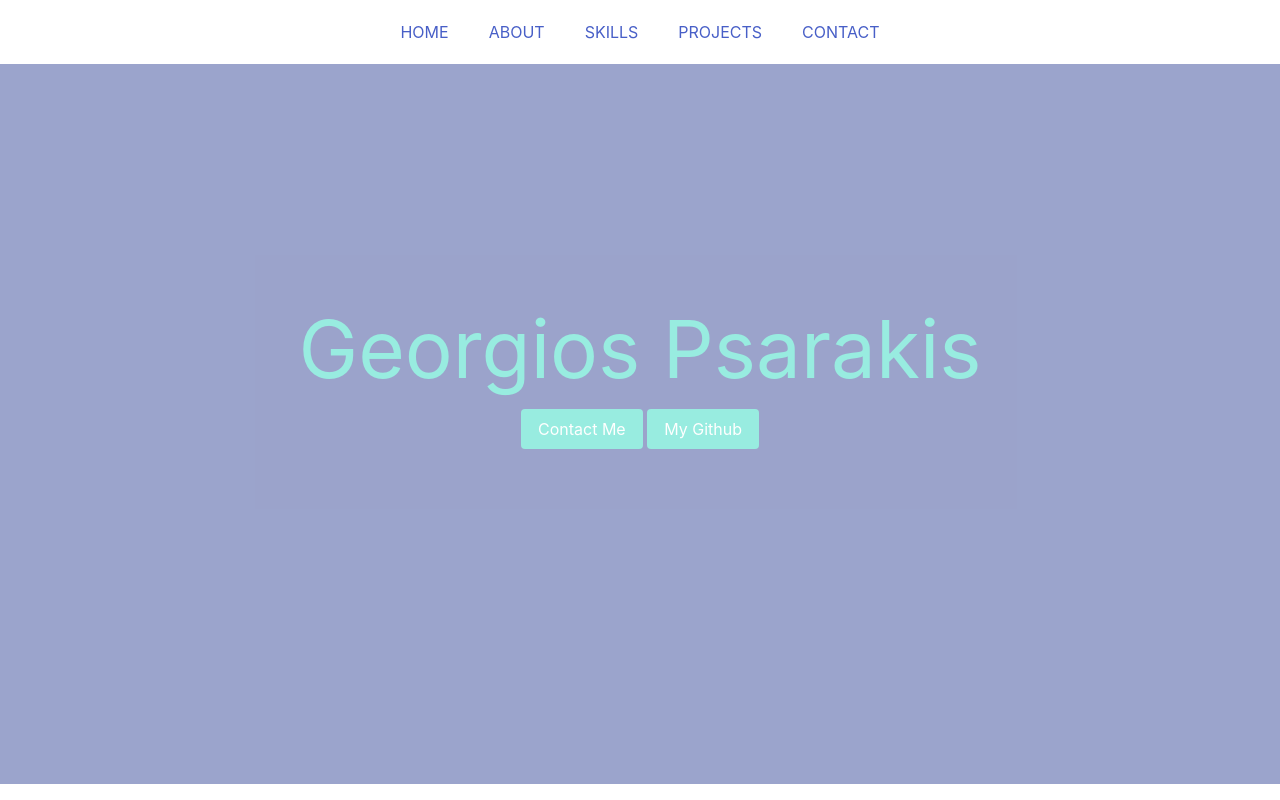
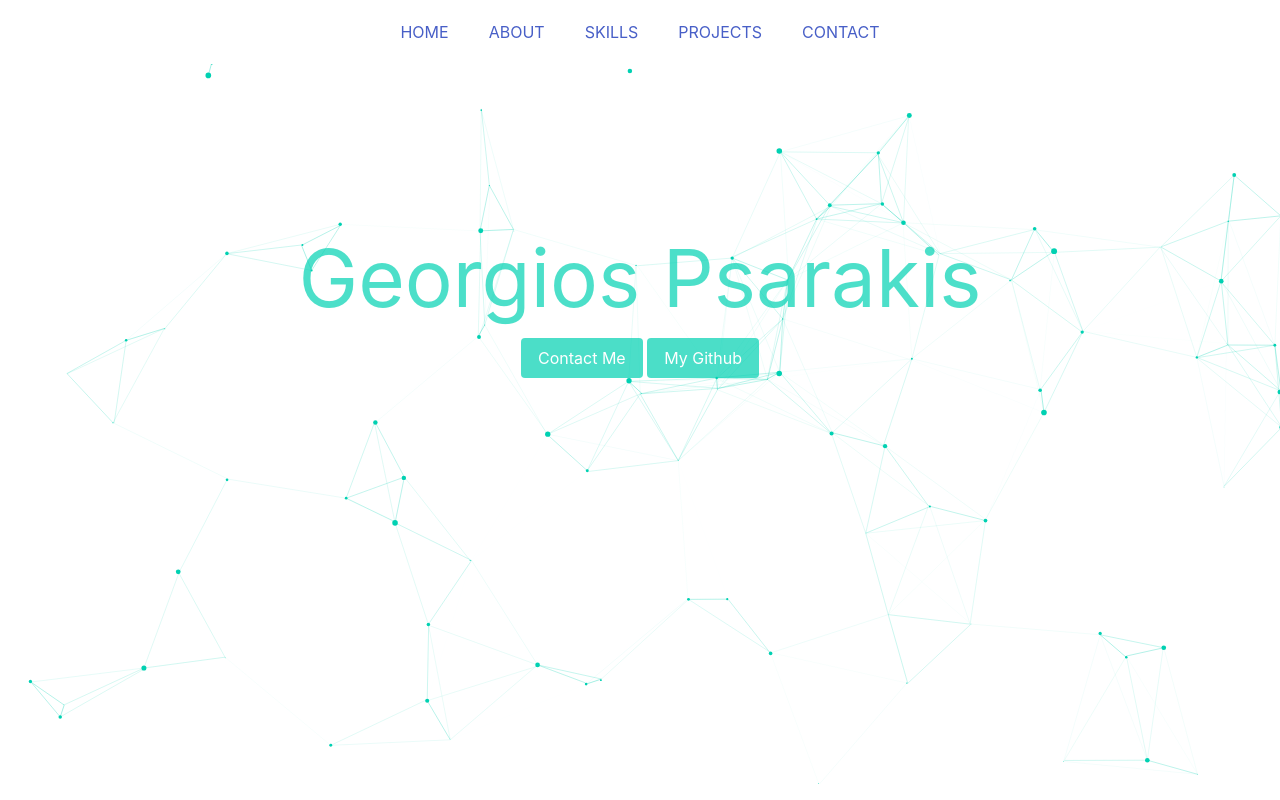
Before and after one commit to GeorgiosP/Georgios-Portfolio, a website: page index.html in a window 1280 px wide. Shown: the top 800 px of the page. Drawn offline with nearby package versions, Linux system fonts and the light colour scheme.

Commit message:
Finished header section design might do some revision

```diff
--- a/index.html
+++ b/index.html
@@ -40,19 +40,18 @@
         <i class="fa fa-bars faded" aria-hidden="true"></i>
 
     </a>
+
     <header class="home">
-               <div id="particles-js">
+
+        <div id="particles-js"></div>
         <div class="header-content">
+                <h1 id="name">Georgios Psarakis</h1>
+                <a class="button is-primary">Contact Me</a>
+                <a class="button is-primary">My Github</a>
+        </div>
 
-            <h1 id="name">Georgios Psarakis</h1>
+    </header>
 
-
-                    <a class="button is-primary">Contact Me</a>
-                    <a class="button is-primary">My Github</a>
-
-            </div>
-        </div>
-    </header>
     <section class="about" id="about">
         <h1 class="section-title">About me</h1>
         <div class="section-content">
@@ -97,8 +96,8 @@
 
     <script src="./scripts/sidenav.js">
     </script>
-    <script src="https://cdn.jsdelivr.net/particles.js/2.0.0/particles.min.js">
-    particlesJS();</script>
+    <script src="https://cdn.jsdelivr.net/particles.js/2.0.0/particles.min.js"></script>
+    <script src="./scripts/particles.js"></script>
 </div>
 </body>
 
--- /dev/null
+++ b/scripts/particles.js
@@ -0,0 +1,111 @@
+particlesJS("particles-js", {
+ "particles": {
+    "number": {
+      "value": 80,
+      "density": {
+        "enable": true,
+        "value_area": 800
+      }
+    },
+    "color": {
+      "value": "#00d1b2"
+    },
+    "shape": {
+      "type": "circle",
+      "stroke": {
+        "width": 0,
+        "color": "#000000"
+      },
+      "polygon": {
+        "nb_sides": 5
+      },
+      "image": {
+        "src": "img/github.svg",
+        "width": 100,
+        "height": 100
+      }
+    },
+    "opacity": {
+      "value": 1,
+      "random": false,
+      "anim": {
+        "enable": false,
+        "speed": 1,
+        "opacity_min": 0.1,
+        "sync": false
+      }
+    },
+    "size": {
+      "value": 3,
+      "random": true,
+      "anim": {
+        "enable": false,
+        "speed": 40,
+        "size_min": 0.1,
+        "sync": false
+      }
+    },
+    "line_linked": {
+      "enable": true,
+      "distance": 150,
+      "color": "#00d1b2",
+      "opacity": 0.4,
+      "width": 1
+    },
+    "move": {
+      "enable": true,
+      "speed": 6,
+      "direction": "none",
+      "random": false,
+      "straight": false,
+      "out_mode": "out",
+      "bounce": false,
+      "attract": {
+        "enable": false,
+        "rotateX": 600,
+        "rotateY": 1200
+      }
+    }
+  },
+  "interactivity": {
+    "detect_on": "canvas",
+    "events": {
+      "onhover": {
+        "enable": false,
+        "mode": "repulse"
+      },
+      "onclick": {
+        "enable": false,
+        "mode": "push"
+      },
+      "resize": true
+    },
+    "modes": {
+      "grab": {
+        "distance": 400,
+        "line_linked": {
+          "opacity": 1
+        }
+      },
+      "bubble": {
+        "distance": 400,
+        "size": 40,
+        "duration": 2,
+        "opacity": 8,
+        "speed": 3
+      },
+      "repulse": {
+        "distance": 200,
+        "duration": 0.4
+      },
+      "push": {
+        "particles_nb": 4
+      },
+      "remove": {
+        "particles_nb": 2
+      }
+    }
+  },
+  "retina_detect": true
+
+});
--- a/styles/main.css
+++ b/styles/main.css
@@ -1,47 +1,54 @@
-html{
+html {
     overflow: none;
 }
-header{
+
+header {
     display: flex;
     justify-content: center;
     flex-flow: row;
     position: relative;
     /*background-image: url('../assets/gifs/coding.gif');*/
     /*background-color:  rgba(0, 0, 0, .5);*/
-    background-position: center;
-    background-size: cover;
     overflow: hidden;
     /*color: rgba(255, 255, 255, 0.4);*/
     height: 90vh;
-    opacity: 0.4;
-    background: #071C7F;
-}
-h1#name{
-    font-size: 5em;
-    color: #00d1b2;
-
-}
-
-
-header .header-content{
-    width: 100%;
-    text-align: center;
-    margin: 33% 0% 5% 0%;
-
 
 
 }
 
-
-section {
-
-    padding: 7% 0% 7% 0%;
-    /*transform: rotate(-10deg) scale(1); */
+h1#name {
+    font-size: 5em;
+    color: rgba(0, 209, 178, 0.7);
 
 }
 
+div.header-content {
+    width: 100%;
+    text-align: center;
+    margin: 12% 0% 5% 0%;
+    position: absolute;
+}
+div#particles-js{
+    width: 100%;
+}
 
-section .section-content{
+
+a.button.is-primary{
+     transition: background-color 450ms ease-in-out;
+     opacity: 0.7;
+}
+
+a.button.is-primary:hover{
+    background-color: rgba(7, 28, 127, 0.7);
+    cursor: pointer;
+}
+
+section {
+    padding: 7% 0% 7% 0%;
+    /*transform: rotate(-10deg) scale(1); */
+}
+
+section .section-content {
     display: flex;
     flex-flow: row wrap;
     justify-content: center;
@@ -62,7 +69,6 @@ nav .pageNav li {
     padding: 20px;
     list-style-type: none;
     text-transform: uppercase;
-
 }
 
 nav .pageNav {
@@ -130,7 +136,6 @@ li a {
     background: rgba(0, 0, 0, 0.2);
     border-radius: 2px;
     z-index: 1;
-
 }
 
 .faded {
@@ -141,9 +146,7 @@ opacity: 0;
     -webkit-transition: opacity 0.2s ease-in;
 }
 
-
-
-.fade{
+.fade {
     opacity: 1;
     transition: opacity 0.6s ease-out;
     -ms-transition: opacity 0.6s ease-out;
@@ -151,34 +154,33 @@ opacity: 1;
     -webkit-transition: opacity 0.6s ease-out;
 }
 
-.fa.fa-code-fork{
+.fa.fa-code-fork {
     color: white;
     font-size: 120px;
 }
 
-div.column{
+div.column {
     text-align: center;
 }
 
-h1.section-title{
+h1.section-title {
     text-align: center;
 }
 
-
-section.skills{
+section.skills {
     background: rgba(65, 217, 194, 0.4);
     transform: rotate(-8deg) scale(1.2);
     padding: 15% 5% 15% 5%;
 }
-div.section-content.skills{
+
+div.section-content.skills {
     transform: rotate(8deg);
-
 }
 
-h1#skills{
+h1#skills {
     transform: rotate(8deg)
 }
 
-div#body-wrapper{
+div#body-wrapper {
     overflow-x: hidden;
 }
```
Also changed, not shown: particlesjs-config.json (added, +110 -0 lines). Lines whose indentation alone changed are shown as unchanged.
